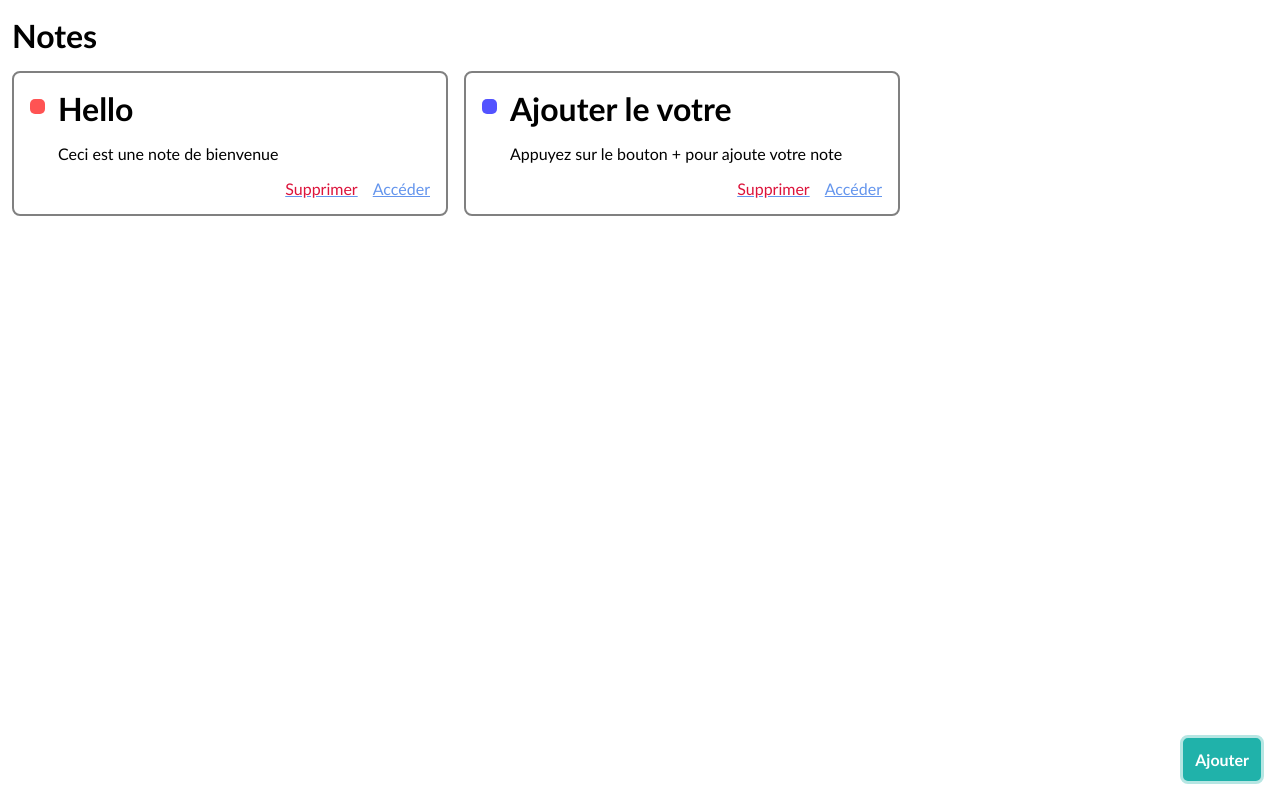
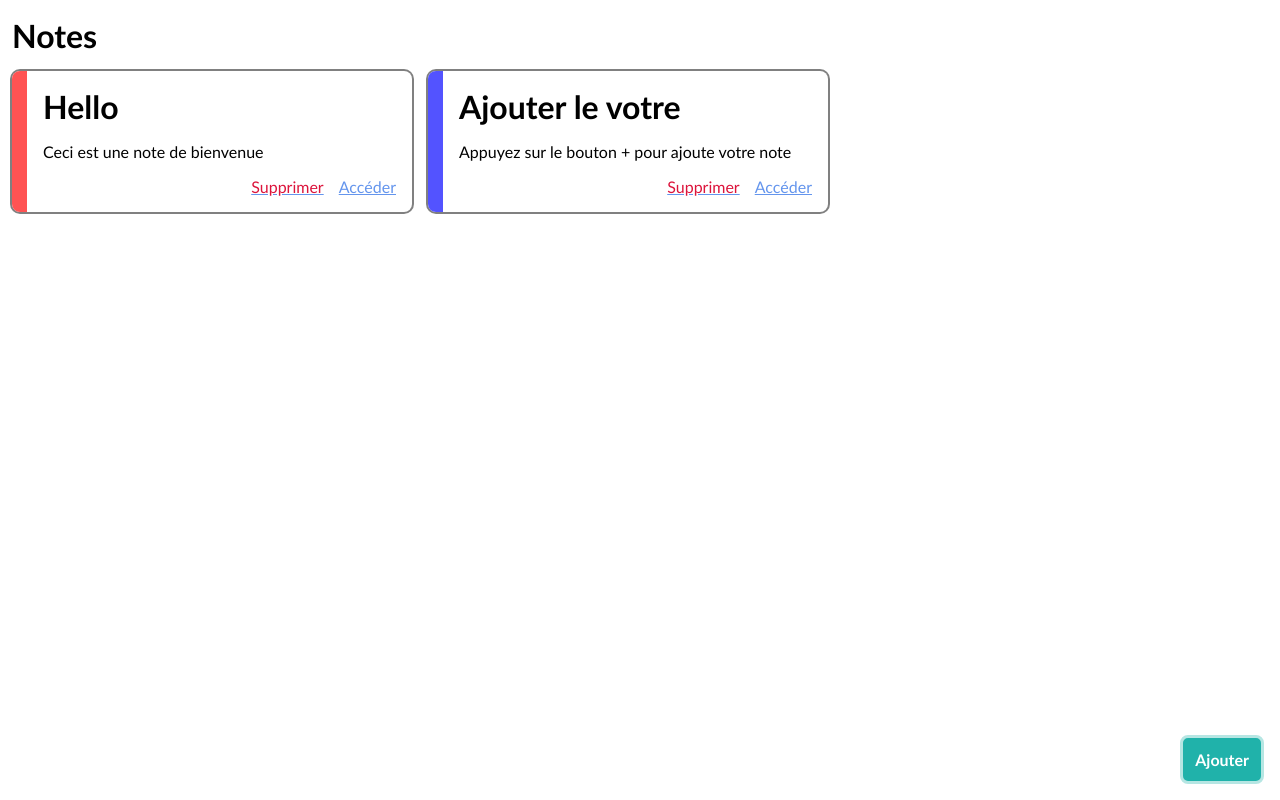
Before and after one commit to alexlabuz/notes, a Vue app: page / in a window 1280 px wide. Built offline with nearby package versions, Linux system fonts and the light colour scheme.

Commit message:
Update color

```diff
--- a/package.json
+++ b/package.json
@@ -14,6 +14,7 @@
     "vue-router": "^4.1.5"
   },
   "devDependencies": {
+    "vite-plugin-top-level-await": "^1.2.2",
     "@vitejs/plugin-vue": "^3.0.3",
     "sass": "^1.55.0",
     "vite": "^3.0.9"
--- a/src/components/MemoCard.vue
+++ b/src/components/MemoCard.vue
@@ -1,13 +1,12 @@
 <template>
 <div class="card">
-    <div class="row" style="width: 30px;">
+    <div class="row" >
         <div class="color_note" :id="noteData.color"></div>
     </div>
     <div class="row" style="width: 100%;">
         <h1>{{noteData.title}}</h1>
         <p>{{noteData.content}}</p>
         <div class="card_control">
-            <div class="color_note" :id="noteData.color"></div>
             <a class="btn-text red" v-on:click="$emit('onDeleteClick', noteData)">Supprimer</a>
             <a class="btn-text" v-on:click="$emit('onAccessClick', noteData)">Accéder</a>
         </div>
@@ -27,13 +26,12 @@
 
 <style scoped>
 .card{
-    border: 2px solid grey;
+    box-shadow: 0px 0px 0px 2px gray;
     max-width: 400px;
     width: 100%;
-    padding: 1em;
     border-radius: 8px;
     display: flex;
-    flex-direction: row;
+    justify-content: space-between;
     overflow: auto;
     height: min-content;
 }
@@ -43,15 +41,17 @@
     flex-direction: column;
 }
 
+.card .row:last-child{
+    padding: 1em;
+}
+
 @media(max-width: 935px){
     .card{
         max-width: none;
     }
 }
 
-.card h1 {
-    margin: 0;
-}
+.card h1 {margin: 0;}
 
 .card .card_control{
     display: flex;
@@ -62,31 +62,16 @@
     gap: 15px;
 }
 
-.card .card_control .color_note{
-    display: none;
-    margin-right: auto;
-    margin-top: 0;
-}
-
-.red{
-    color: crimson;
-}
+.red{color: crimson;}
 
 .color_note{
+    margin: 0;
     width: 15px;
-    height: 15px;
-    border-radius: 5px;
-    margin-top: 10px;
+    height: 100%;
 }
 
 @media(width < 490px){
-    .card .row:first-of-type{
-        display: none;
-    }
 
-    .card .card_control .color_note{
-        display: block;
-    }
 }
 
 #red{background-color: var(--red);}
--- a/src/pages/HomePage.vue
+++ b/src/pages/HomePage.vue
@@ -39,7 +39,6 @@ function openNote(e) {
 </script>
 
 <style scoped>
-
 .page{
     display: flex;
     flex-direction: column;
--- a/vite.config.js
+++ b/vite.config.js
@@ -2,14 +2,22 @@ import { fileURLToPath, URL } from 'node:url'
 
 import { defineConfig } from 'vite'
 import vue from '@vitejs/plugin-vue'
+import topLevelAwait from 'vite-plugin-top-level-await'
 
 // https://vitejs.dev/config/
 export default defineConfig({
   build: {
-    target: "esnext"
   },
   base: "/notes/",
-  plugins: [vue()],
+  plugins: [
+    vue(),
+    topLevelAwait({
+      // The export name of top-level await promise for each chunk module
+      promiseExportName: "__tla",
+      // The function to generate import names of top-level await promise in each chunk module
+      promiseImportName: i => `__tla_${i}`
+    })
+  ],
   resolve: {
     alias: {
       '@': fileURLToPath(new URL('./src', import.meta.url))
```
Also changed, not shown: 5 other files (tests, documents, lock files or other folders).
